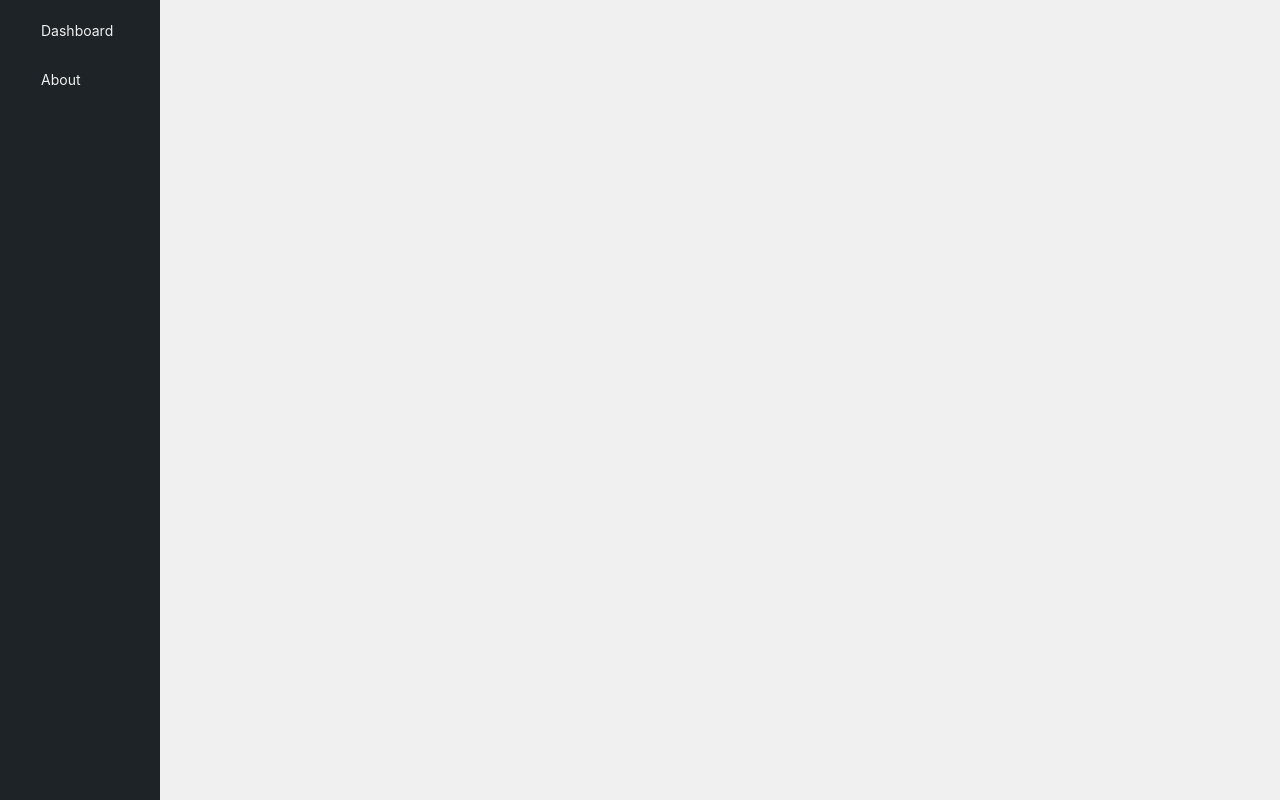
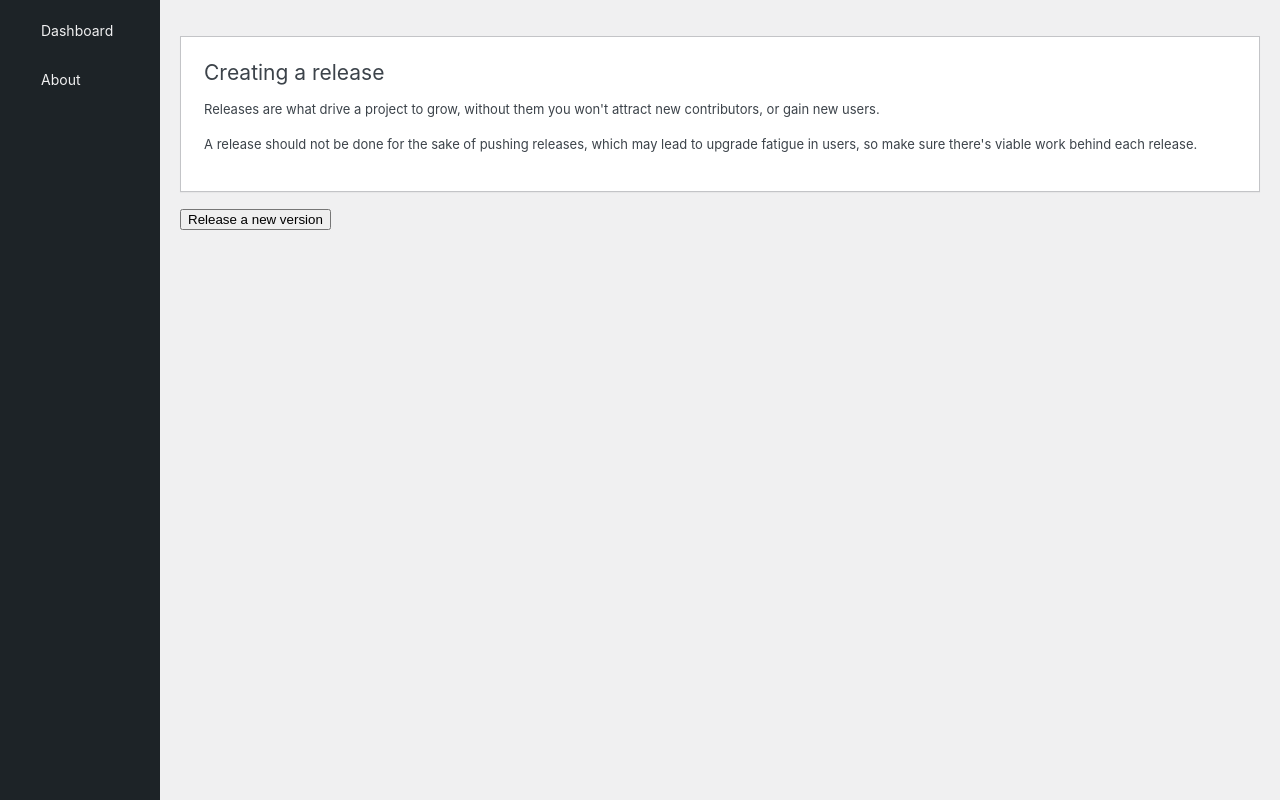
Before and after one commit to Clorith/OSS-Idle, a React (Create React App) app: page /release in a window 1280 px wide. Before the commit this address had no page. Built offline with nearby package versions, Linux system fonts and the light colour scheme.

Commit message:
Introduce the concept of releases

```diff
--- a/src/App.js
+++ b/src/App.js
@@ -35,6 +35,7 @@ function App() {
         return null !== hasExistingFlags
             ? JSON.parse( hasExistingFlags )
             : {
+                release: false,
                 plugins: false,
                 sponsors: false,
                 contributors: false,
--- a/src/Interface/Navigation/index.js
+++ b/src/Interface/Navigation/index.js
@@ -30,6 +30,15 @@ function Navigation( props ) {
                             </Link>
                         </li>
                     }
+                    {feature?.release &&
+                        <li className={ isActiveRoute( '/release' ) ? 'menu-open' : '' }>
+                            <Link to="/release">
+                                <div className="menu-name">
+                                    Releases
+                                </div>
+                            </Link>
+                        </li>
+                    }
                     <li className="menu-separator" aria-hidden="true"/>
                     <li className={ isActiveRoute( '/about' ) ? 'menu-open' : '' }>
                         <Link to="/about">
--- a/src/Interface/index.js
+++ b/src/Interface/index.js
@@ -4,6 +4,7 @@ import { Route, Routes } from "react-router-dom";
 import Main from "../Pages/Main";
 import About from "../Pages/About";
 import Code from "../Pages/Code";
+import Release from "../Pages/Release";
 
 function Interface( props ) {
     const {
@@ -22,6 +23,7 @@ function Interface( props ) {
                     <Route path="/">
                         <Route index={true} element={ <Main resources={ resources } feature={ feature } /> } />
                         <Route index={false} path="code" element={ <Code resources={ resources } setResources={ setResources } feature={ feature } setFeature={ setFeature } />} />
+                        <Route index={false} path="release" element={ <Release resources={ resources } setResources={ setResources } feature={ feature } setFeature={ setFeature } /> } />
                         <Route index={false} path="about" element={ <About /> } />
                     </Route>
                 </Routes>
--- a/src/Pages/Code/index.js
+++ b/src/Pages/Code/index.js
@@ -5,7 +5,7 @@ import './code.css';
 import * as SampleCodes from "./sample-code";
 import Notice from "../../Interface/Notice";
 
-function Code( { resources, setResources, feature } ) {
+function Code( { resources, setResources, feature, setFeature } ) {
     const {
         linesOfCode,
         filesWritten,
@@ -28,6 +28,7 @@ function Code( { resources, setResources, feature } ) {
         // Reset the terminal if a full file has been written.
         if ( nextCodeLineToWrite >= sampleCodeLines.length ) {
             setResources( { filesWritten: ( Number.isInteger( filesWritten ) ? filesWritten + 1 : 1 ) } )
+            setFeature( { release: true } );
 
             nextCodeLineToWrite = 0;
             terminal.value = '';
--- a/src/Pages/Main/index.js
+++ b/src/Pages/Main/index.js
@@ -6,7 +6,8 @@ function Main( { resources, feature } ) {
     const {
         linesOfCode,
         contributors,
-        sponsors
+        sponsors,
+        versions
     } = resources;
 
     return (
@@ -69,6 +70,9 @@ function Main( { resources, feature } ) {
                     <div className="main">
                         <ul>
                             <li>{ linesOfCode } Lines of code</li>
+                            {feature?.release &&
+                                <li>{ versions } Versions released </li>
+                            }
                             {feature?.contributors &&
                                 <li>{ contributors } Contributors</li>
                             }
--- /dev/null
+++ b/src/Pages/Release/index.js
@@ -0,0 +1,31 @@
+import Hero from "../../Interface/Components/Hero";
+
+function Release( { resources, setResources, setFeature } ) {
+    const createRelease = () => {
+        const currentVersion = resources?.versions;
+        let newVersion = ( Number.isInteger( currentVersion ) ? ( currentVersion + 1 ) : 1 );
+
+        setResources( { versions: newVersion } );
+        setFeature( { contributors: true } );
+    }
+
+    return (
+        <>
+            <Hero title="Creating a release">
+                <p>
+                    Releases are what drive a project to grow, without them you won't attract new contributors, or gain new users.
+                </p>
+
+                <p>
+                    A release should not be done for the sake of pushing releases, which may lead to upgrade fatigue in users, so make sure there's viable work behind each release.
+                </p>
+            </Hero>
+
+            <button className="button button-primary button-hero" onClick={ createRelease }>
+                Release a new version
+            </button>
+        </>
+    )
+}
+
+export default Release;
```
